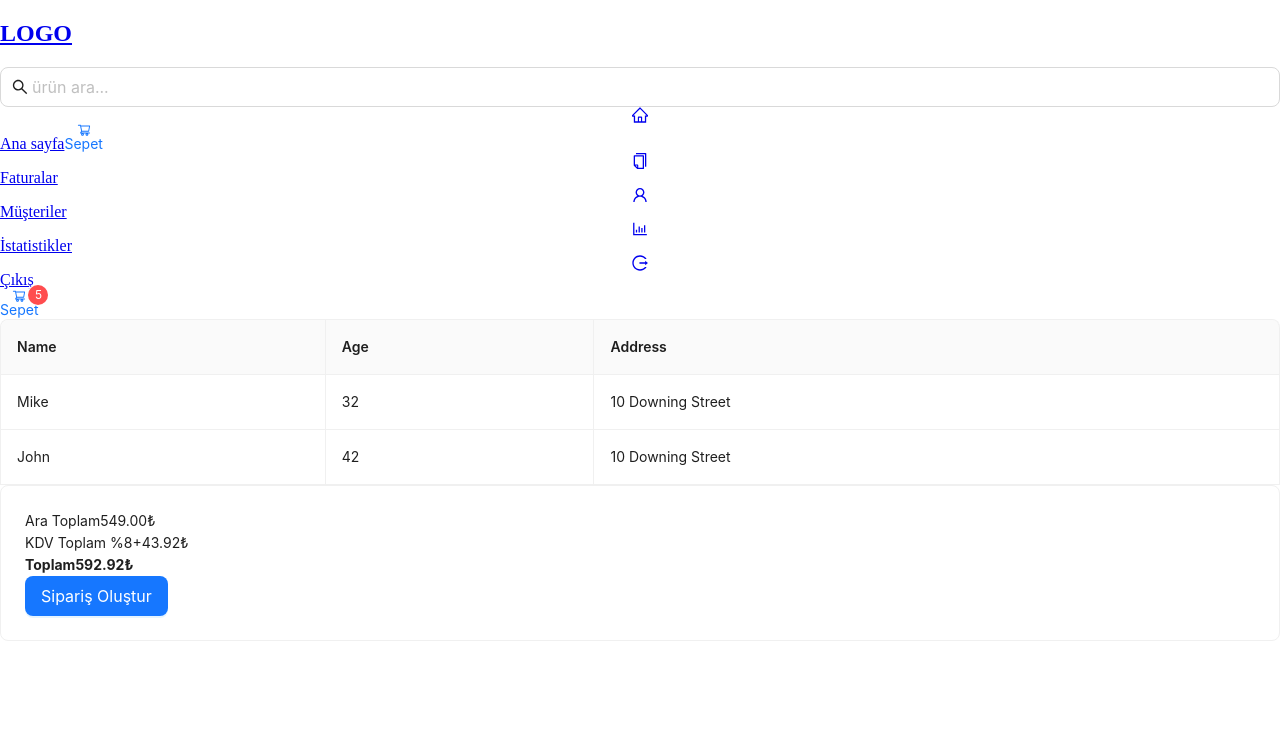
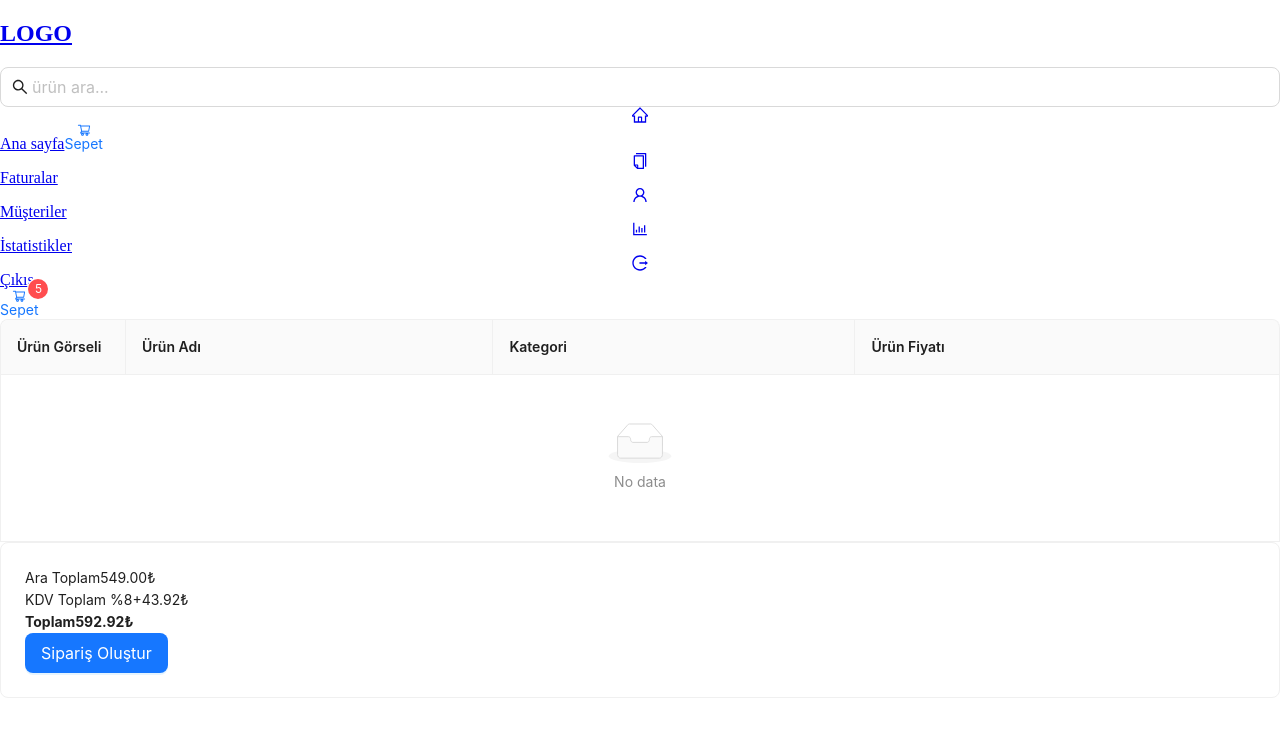
Before and after one commit to gulsahmy/posApp, a React (Create React App) app: page /cart in a window 1280 px wide. Shown: the top 736 px of the page. Built offline with nearby package versions, Linux system fonts and the light colour scheme; a web font is replaced by a local one.

Commit message:
dependencies

```diff
--- a/src/App.jsx
+++ b/src/App.jsx
@@ -7,6 +7,7 @@ import StatisticPage from "./pages/StatisticPage";
 import Register from "./pages/auth/Register";
 import Login from "./pages/auth/Login";
 import ProductPage from "./pages/ProductPage";
+
 
 function App() {
   return (
--- a/src/components/header/Header.jsx
+++ b/src/components/header/Header.jsx
@@ -40,7 +40,7 @@ const Header = () => {
           </Link>
           <Badge
             count={cart.cartItems.length}
-            offset={[0, 6]}
+            offset={[0, 0]}
             className="md:flex hidden"
           >
             <Link
@@ -80,7 +80,7 @@ const Header = () => {
             <span className="md:text-xs text-[10px]">Çıkış</span>
           </Link>
         </div>
-        <Badge count={5} offset={[0, 6]} className="md:hidden flex">
+        <Badge count={5} offset={[0, 0]} className="md:hidden flex">
           <Link
             to={"/"}
             className="menu-link flex flex-col hover:text-[#40a9ff] transition-all"
--- a/src/index.css
+++ b/src/index.css
@@ -3,6 +3,7 @@
 @tailwind utilities;
 
 @import url("https://fonts.googleapis.com/css2?family=Electrolize&display=swap");
+
 
 body {
   margin: 0;
--- a/src/index.js
+++ b/src/index.js
@@ -5,6 +5,10 @@ import App from "./App";
 import { Provider } from "react-redux";
 import store from "./redux/store";
 
+
+
+
+
 const root = ReactDOM.createRoot(document.getElementById("root"));
 root.render(
   <Provider store={store}>
--- a/src/pages/CartPage.jsx
+++ b/src/pages/CartPage.jsx
@@ -2,38 +2,36 @@ import Header from "../components/header/Header";
 import { Button, Card, Table } from "antd";
 import { useState } from "react";
 import CreateBill from "../components/cart/CreateBill";
+import { useSelector } from "react-redux";
 
 const CartPage = () => {
   const [isModalOpen, setIsModalOpen] = useState(false);
-    const dataSource = [
+  const cart = useSelector((state) => state.cart);
+
+  const columns = [
     {
-          key: '1',
-          name: 'Mike',
-          age: 32,
-          address: '10 Downing Street',
+      title: "Ürün Görseli",
+      dataIndex: "img",
+      key: "img",
+      width: "125px",
+      render: (text) => {
+        return (<img src={text} alt=""className="w-full h-20 object-cover"/>)
+      }
     },
     {
-          key: '2',
-          name: 'John',
-          age: 42,
-          address: '10 Downing Street',
-        },
-      ];
-      const columns = [
-        {
-          title: 'Name',
-          dataIndex: 'name',
-          key: 'name',
+      title: "Ürün Adı",
+      dataIndex: "title",
+      key: "title",
     },
     {
-          title: 'Age',
-          dataIndex: 'age',
-          key: 'age',
+      title: "Kategori",
+      dataIndex: "category",
+      key: "category",
     },
     {
-          title: 'Address',
-          dataIndex: 'address',
-          key: 'address',
+      title: "Ürün Fiyatı",
+      dataIndex: "price",
+      key: "price",
     },
   ];
 
@@ -41,7 +39,12 @@ const CartPage = () => {
     <>
       <Header />
       <div className="px-6">
-        <Table dataSource={dataSource} columns={columns} bordered pagination={false} />
+        <Table
+          dataSource={cart.cartItems}
+          columns={columns}
+          bordered
+          pagination={false}
+        />
         <div className="cart-total flex justify-end mt-4">
           <Card className="w-72">
             <div className="flex justify-between">
@@ -56,7 +59,14 @@ const CartPage = () => {
               <b>Toplam</b>
               <b>592.92₺</b>
             </div>
-              <Button className="mt-4 w-full" size="large" type="primary" onClick={() => setIsModalOpen(true)} >Sipariş Oluştur</Button>
+            <Button
+              className="mt-4 w-full"
+              size="large"
+              type="primary"
+              onClick={() => setIsModalOpen(true)}
+            >
+              Sipariş Oluştur
+            </Button>
           </Card>
         </div>
       </div>
```
Also changed, not shown: package.json (+19 -16 lines), 1 other file (tests, documents, lock files or other folders). Lines whose indentation alone changed are shown as unchanged.
